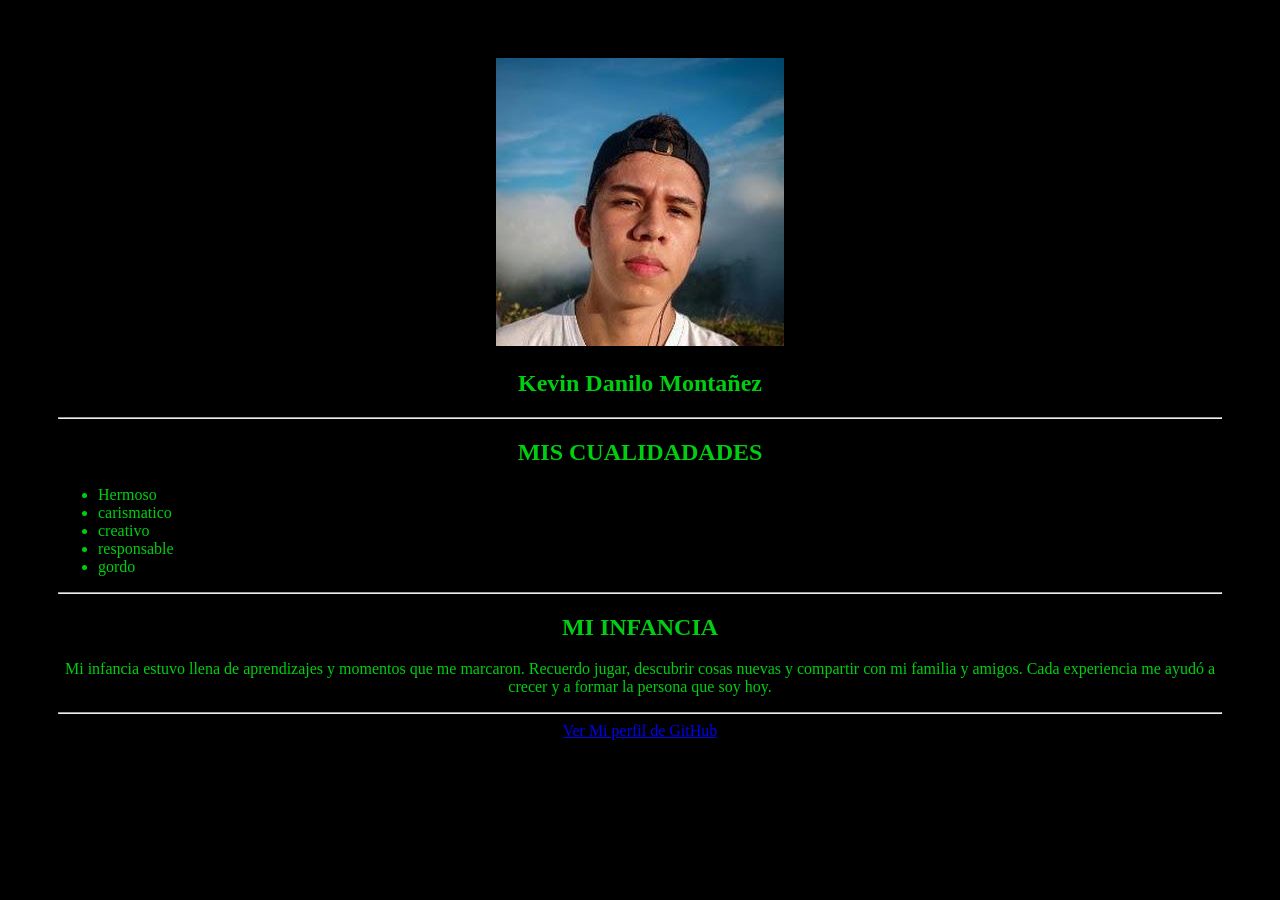
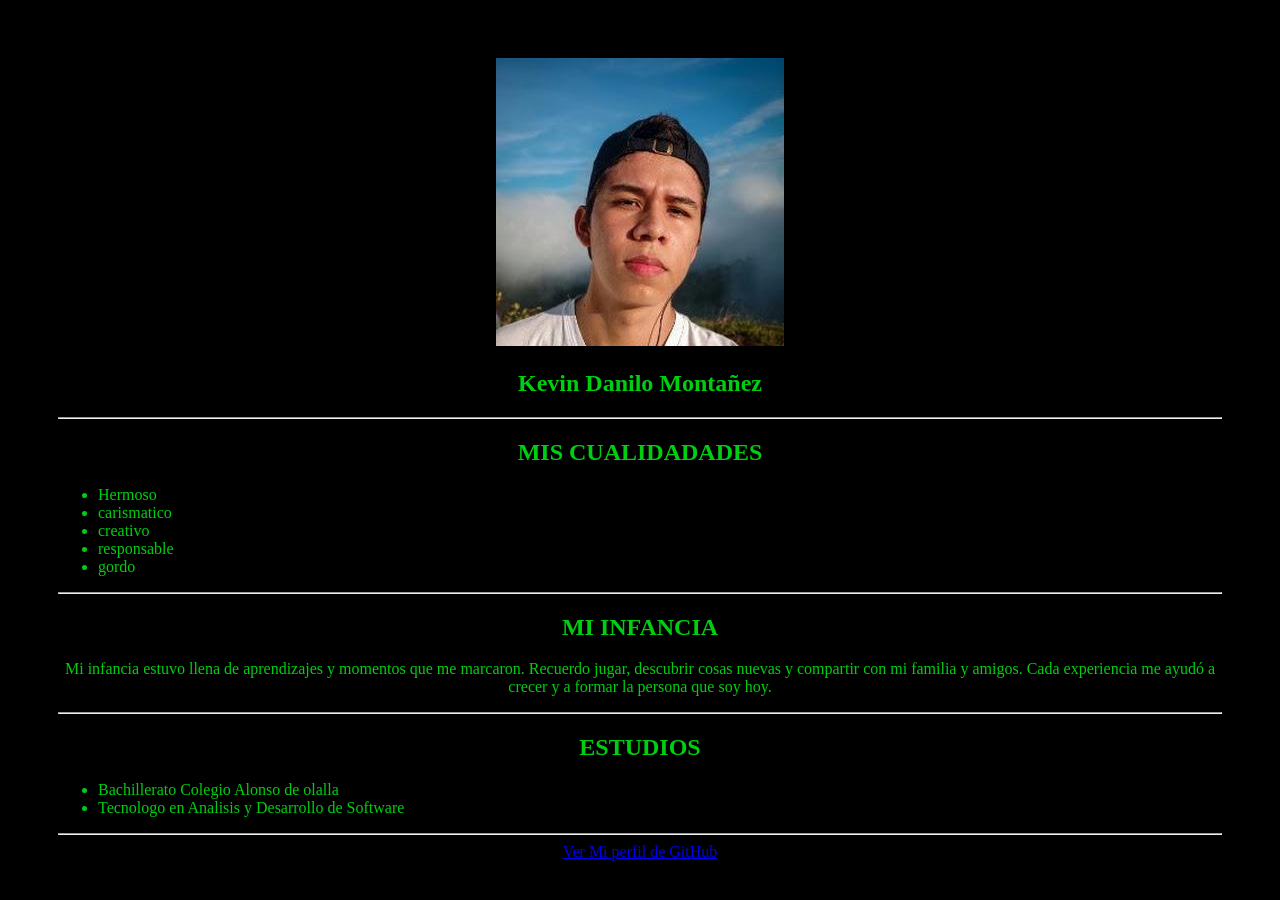
Before and after one commit to Keviiinm/mi_historia, a plain HTML site: page index.html in a window 1280 px wide. Before the commit the page ends 800 px from the top, so only its background shows below. Drawn offline with Linux system fonts and the light colour scheme.

Commit message:
mis estudios

```diff
--- a/index.html
+++ b/index.html
@@ -37,6 +37,14 @@
         <p>Mi infancia estuvo llena de aprendizajes y momentos que me marcaron. Recuerdo jugar, descubrir cosas nuevas y compartir con mi familia y amigos. Cada experiencia me ayudó a crecer y a formar la persona que soy hoy.</p>
         <hr>
 
+        <h2>ESTUDIOS</h2>
+        <ul>
+            <li>Bachillerato Colegio Alonso de olalla</li>
+            <li>Tecnologo en Analisis y Desarrollo de Software</li>
+        </ul>
+        <hr>
+
+
 
 
 
```
